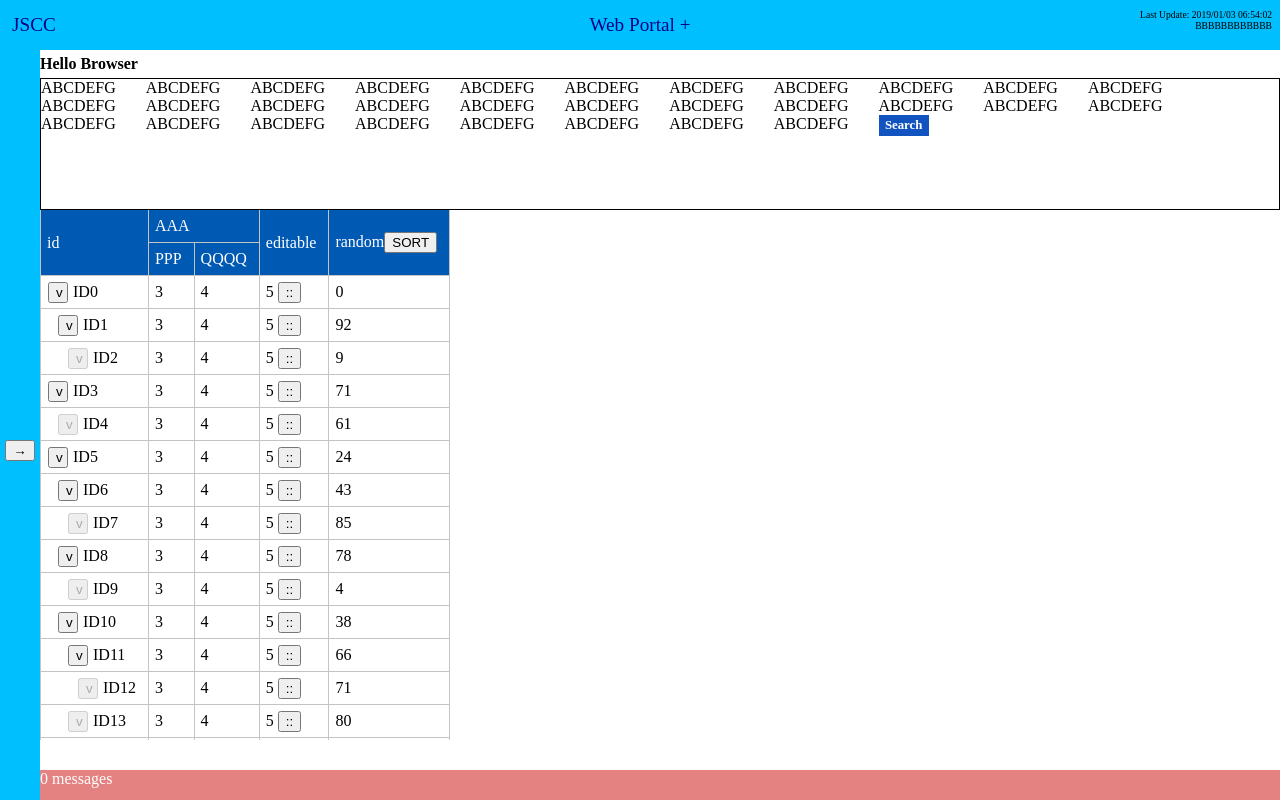
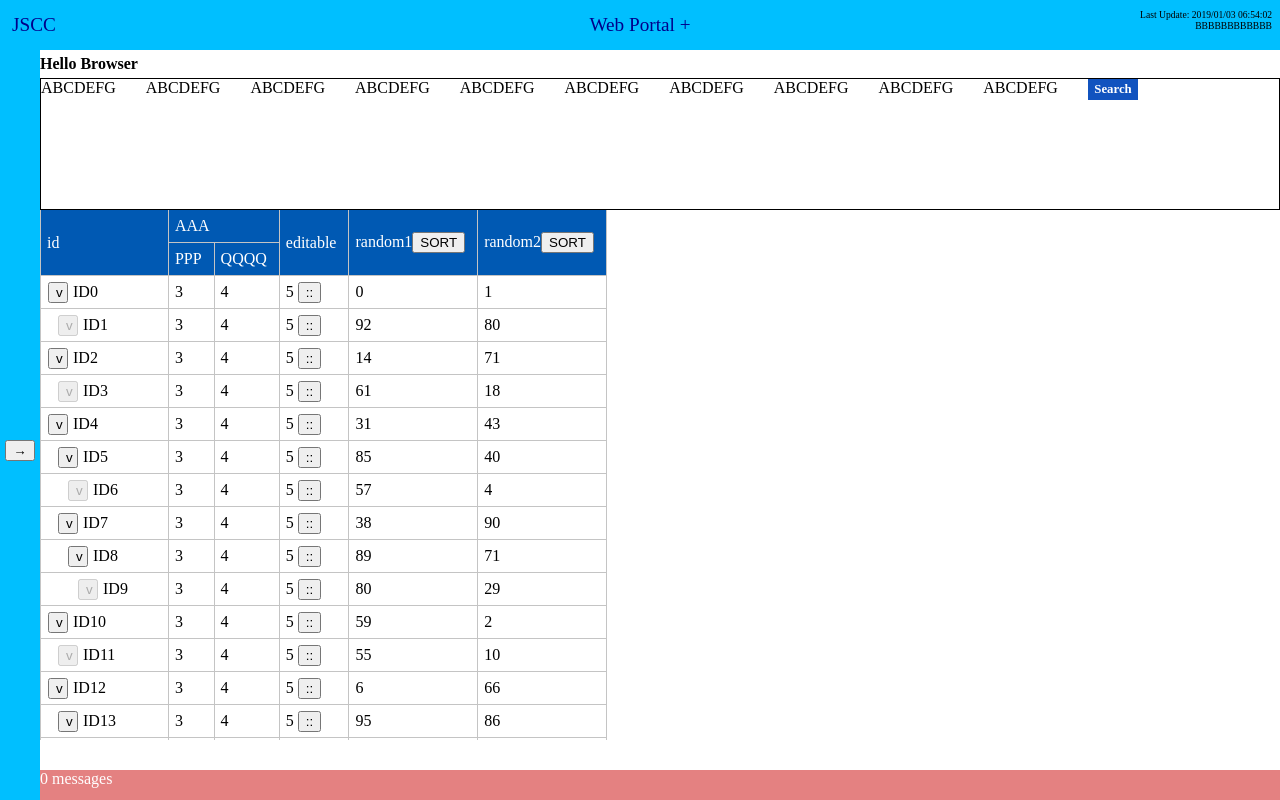
Before and after one commit to nn-ii/wppfff, a React (Create React App) app in the folder src/: page / in a window 1280 px wide. Built offline with nearby package versions, Linux system fonts and the light colour scheme; the HTML template or start-up script is replaced by a standard one.

Commit message:
sort button text be variable

```diff
--- a/src/components/Home.js
+++ b/src/components/Home.js
@@ -16,10 +16,11 @@ class Home extends Component {
       "id",
       { value: "AAA", children: ["PPP", "QQQQ"] },
       "editable",
-      "random"
+      "random1",
+      "random2"
     ];
     this.ConstTableEditable = ["editable"];
-    this.ConstTableSortable = ["random"];
+    this.ConstTableSortable = ["random1", "random2"];
 
     this.state = {
       tableRows: [],
@@ -48,7 +49,7 @@ class Home extends Component {
     */
     setTimeout(() => {
       let rows = [];
-      rows.push({ nest: 0, data: ["ID0", 3, 4, 5, 0] });
+      rows.push({ nest: 0, data: ["ID0", 3, 4, 5, 0, 1] });
 
       let prevNest = 0;
       while (rows.length < 30) {
@@ -58,7 +59,14 @@ class Home extends Component {
         }
         rows.push({
           nest: nest,
-          data: ["ID" + rows.length, 3, 4, 5, getRandomInt(100)]
+          data: [
+            "ID" + rows.length,
+            3,
+            4,
+            5,
+            getRandomInt(100),
+            getRandomInt(100)
+          ]
         });
         prevNest = nest;
       }
@@ -136,7 +144,7 @@ class Home extends Component {
         >
           {(() => {
             let list = [];
-            for (let i = 0; i < 30; i++) {
+            for (let i = 0; i < 10; i++) {
               list.push(
                 <span style={{ display: "inline-block", marginRight: "30px" }}>
                   ABCDEFG
--- a/src/components/Parts/DataTable.js
+++ b/src/components/Parts/DataTable.js
@@ -77,6 +77,7 @@ class DataTable extends Component {
         sorted: null,
         sortReversed: null,
         sortColumnIndex: null,
+        sortColumnKey: null,
 
         /* normally can use `this` insetead of self class name in static methods,
          but here can't probably because there is React restriction or so */
@@ -473,6 +474,7 @@ class DataTable extends Component {
   }
   toggleSortingWithKey(key) {
     this.toggleSorting(this.createMapKeyToFlattenIndex()[key]);
+    this.setState({ sortColumnKey: key });
   }
 
   render() {
@@ -506,6 +508,9 @@ class DataTable extends Component {
                   widthList={this.state.headerCellsWidthList}
                   objectRefOfCellMap={this.objectRefOfCellMap}
                   sortableIndices={this.props.sortableIndices}
+                  sorted={this.state.sorted}
+                  sortReversed={this.state.sortReversed}
+                  sortColumnKey={this.state.sortColumnKey}
                   whenSortButtonClick={key => this.toggleSortingWithKey(key)}
                 />
 
@@ -553,6 +558,9 @@ class DataTable extends Component {
                   columns={this.props.columns}
                   funcRefToGetStyleInfo={this.funcRefToGetStyleInfo}
                   sortableIndices={this.props.sortableIndices}
+                  sorted={this.state.sorted}
+                  sortReversed={this.state.sortReversed}
+                  sortColumnKey={this.state.sortColumnKey}
                 />
 
                 {/*
--- a/src/components/Parts/DataTable/Header.js
+++ b/src/components/Parts/DataTable/Header.js
@@ -342,7 +342,16 @@ class Header extends Component {
                 <button
                   onClick={() => this.props.whenSortButtonClick(keyToCheck)}
                 >
-                  SORT
+                  {(() => {
+                    if (this.props.sortColumnKey === keyToCheck) {
+                      if (this.props.sorted && this.props.sortReversed) {
+                        return "RESET SORT";
+                      } else if (this.props.sorted) {
+                        return "REVERSE SORT";
+                      }
+                    }
+                    return "SORT";
+                  })()}
                 </button>
               );
             }
```
